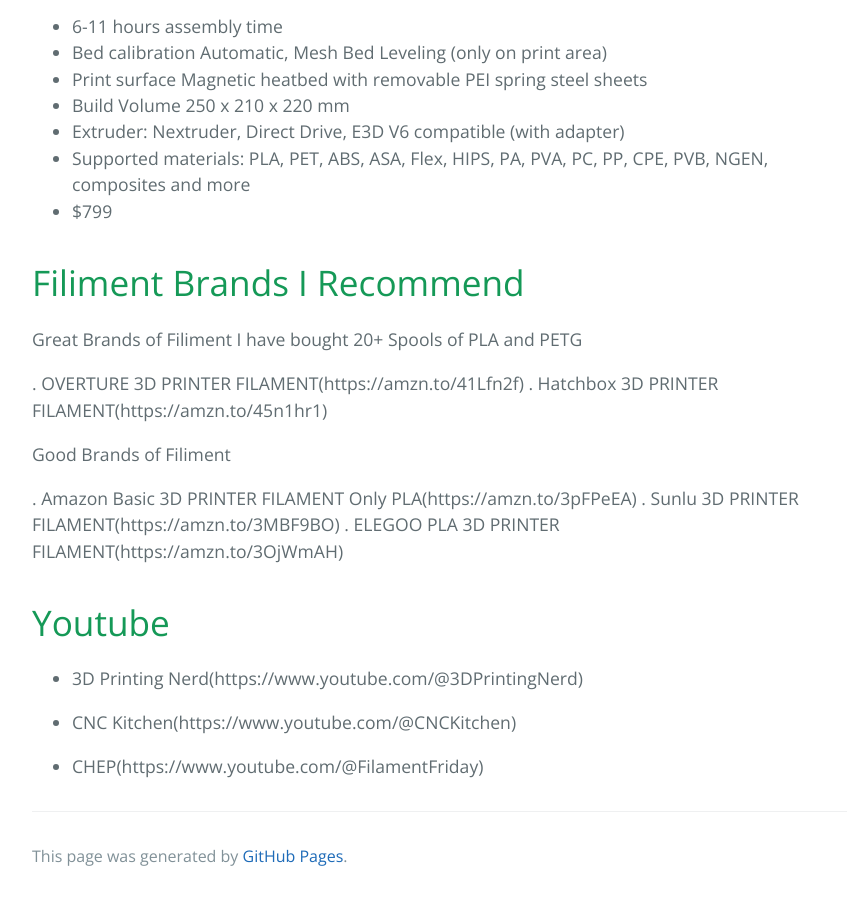
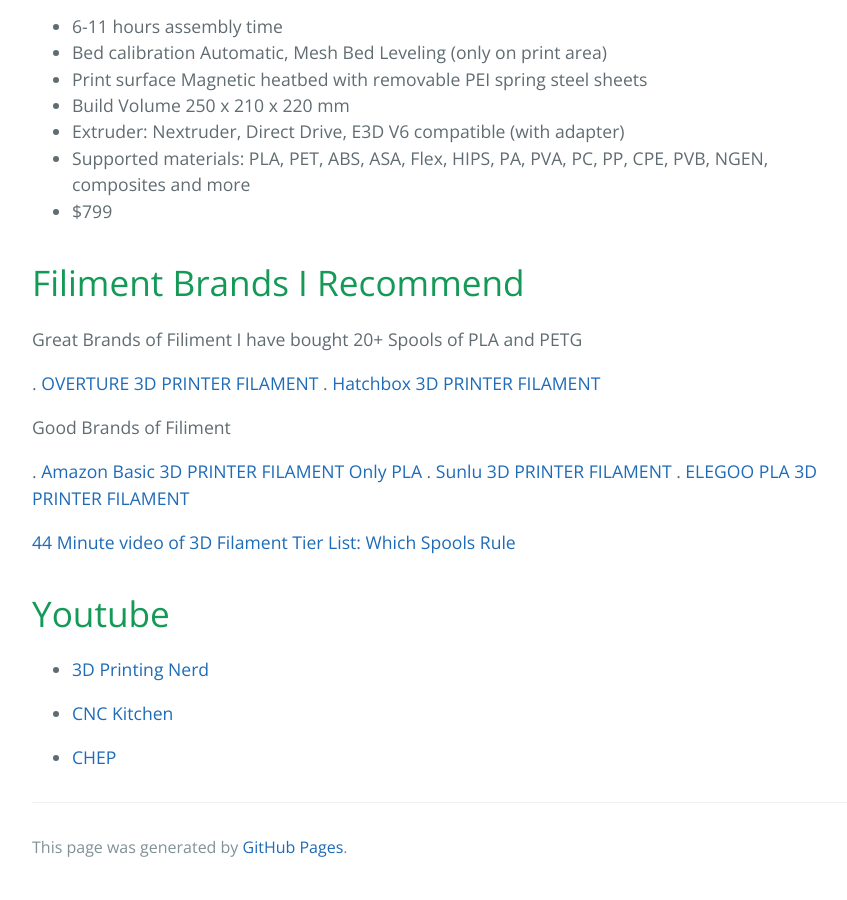
Before and after one commit to jscar-hawk/jscar-hawk.github.io, a Jekyll site: the page built from docs/2023-3d-Printers.md, in a window 1280 px wide and 900 px high, scrolled down 1701 px. Shown: the whole window, without its empty margins (192-1039 px from the left). Built offline with Jekyll 4.4.1, drawn with Linux system fonts in a browser that asks for light colours.

Commit message:
Update with Zack Freedman's 3D Filament Tier List

```diff
--- a/docs/2023-3d-Printers.md
+++ b/docs/2023-3d-Printers.md
@@ -65,20 +65,23 @@ https://www.prusad.com/product/original-prusa-mk4-kit-2/
 
 Great Brands of Filiment I have bought 20+ Spools of PLA and PETG
 
-. OVERTURE 3D PRINTER FILAMENT(https://amzn.to/41Lfn2f)
-. Hatchbox 3D PRINTER FILAMENT(https://amzn.to/45n1hr1)
+. [OVERTURE 3D PRINTER FILAMENT](https://amzn.to/41Lfn2f)
+. [Hatchbox 3D PRINTER FILAMENT](https://amzn.to/45n1hr1)
 
 
 Good Brands of Filiment
 
-. Amazon Basic 3D PRINTER FILAMENT Only PLA(https://amzn.to/3pFPeEA)
-. Sunlu 3D PRINTER FILAMENT(https://amzn.to/3MBF9BO)
-. ELEGOO PLA 3D PRINTER FILAMENT(https://amzn.to/3OjWmAH)
+. [Amazon Basic 3D PRINTER FILAMENT Only PLA](https://amzn.to/3pFPeEA)
+. [Sunlu 3D PRINTER FILAMENT](https://amzn.to/3MBF9BO)
+. [ELEGOO PLA 3D PRINTER FILAMENT](https://amzn.to/3OjWmAH)
+
+[44 Minute video of 3D Filament Tier List: Which Spools Rule](https://www.youtube.com/watch?v=weeG9yOp3i4)
+
 
 # Youtube
 
-* 3D Printing Nerd(https://www.youtube.com/@3DPrintingNerd)
+* [3D Printing Nerd](https://www.youtube.com/@3DPrintingNerd)
 
-* CNC Kitchen(https://www.youtube.com/@CNCKitchen)
+* [CNC Kitchen](https://www.youtube.com/@CNCKitchen)
 
-* CHEP(https://www.youtube.com/@FilamentFriday)
+* [CHEP](https://www.youtube.com/@FilamentFriday)
```
